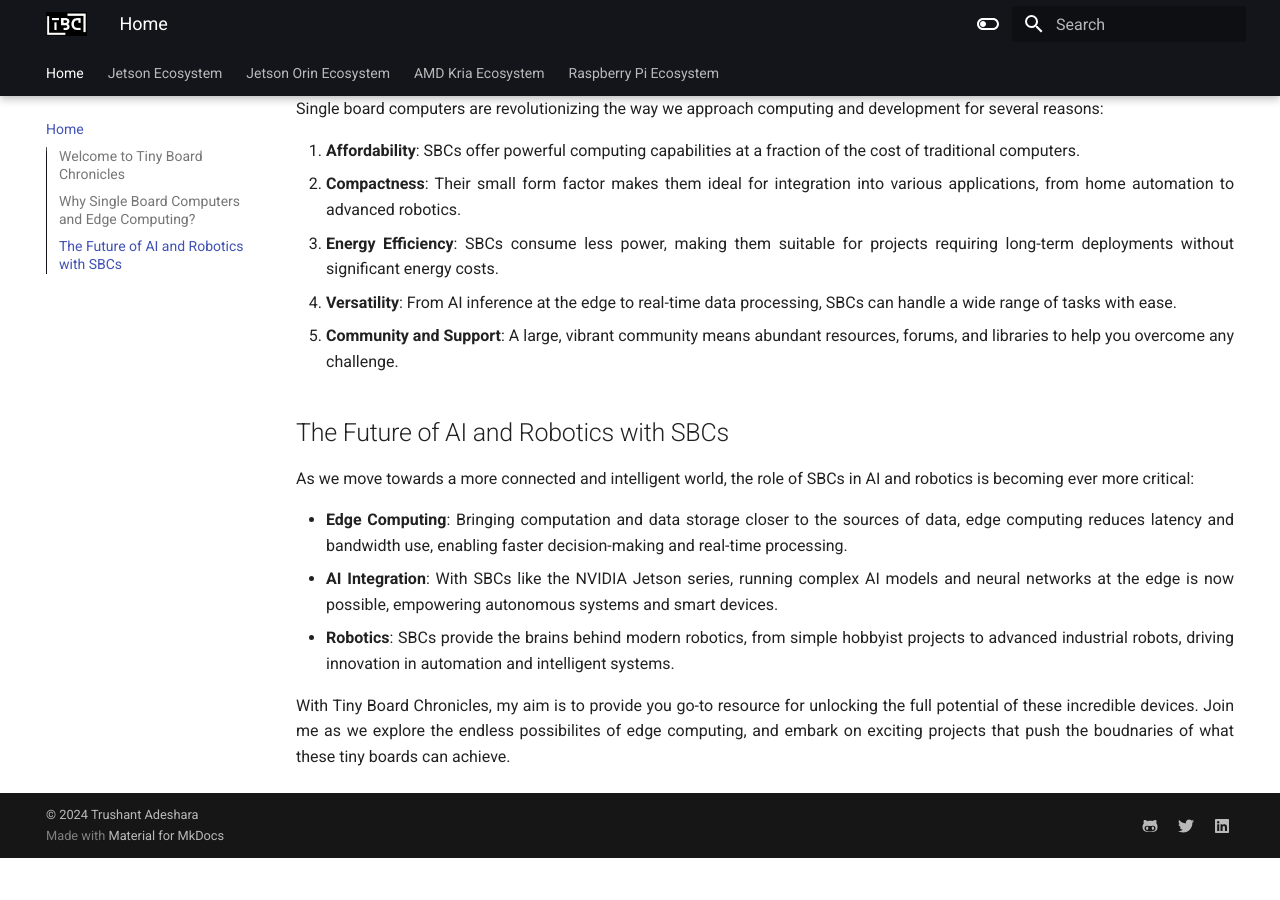
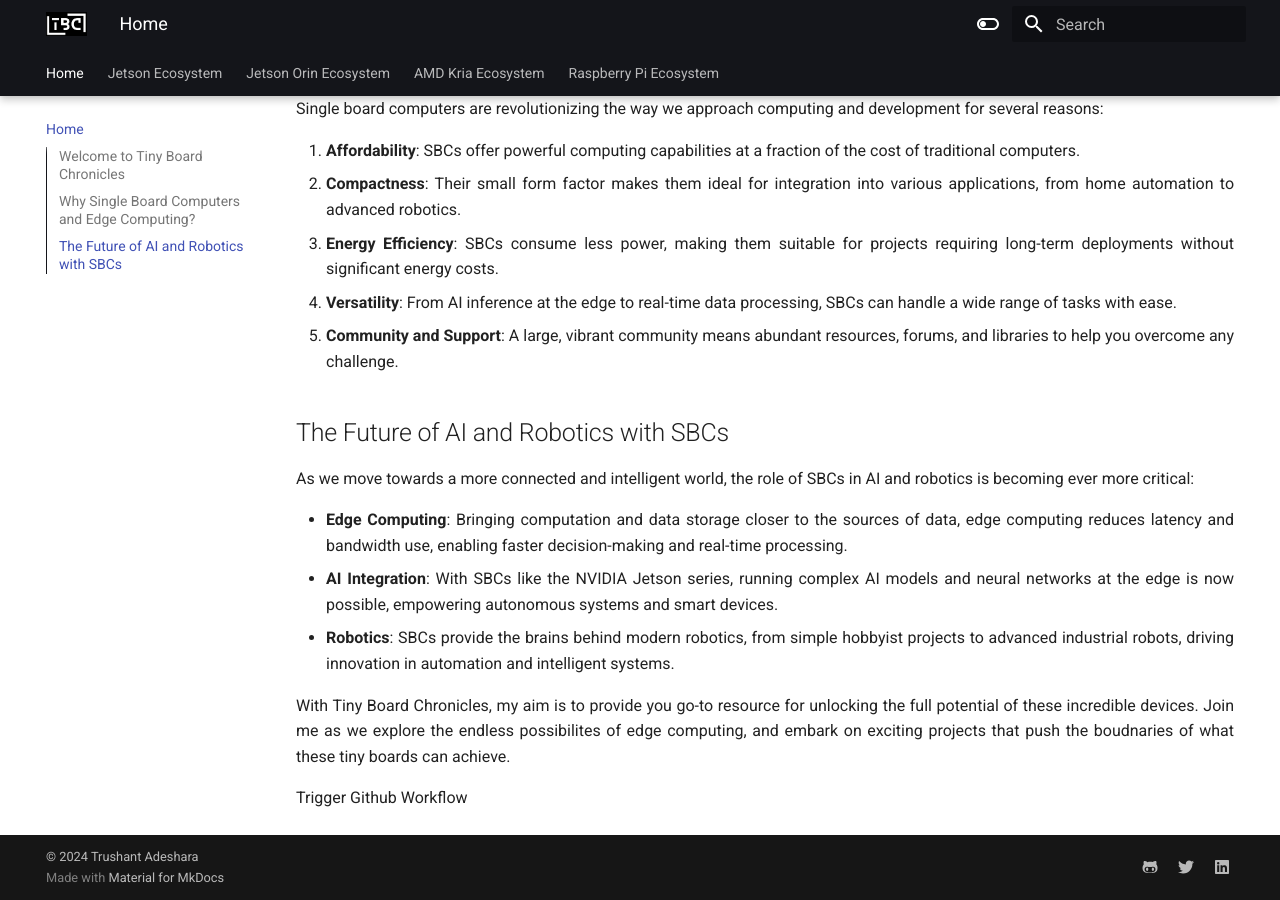
Before and after one commit to trushant05/tiny_board_chronicles, an MkDocs documentation site: the page built from docs/index.md, in a window 1280 px wide and 900 px high, scrolled down 899 px. Built offline with MkDocs 1.6.1 and Material for MkDocs 9.7.7, drawn with Linux system fonts in a browser that asks for light colours; before the commit the page ends 1757 px from its top, so only the background shows below that.

Commit message:
Update index.md to trigger Github action

```diff
--- a/docs/index.md
+++ b/docs/index.md
@@ -39,3 +39,5 @@ As we move towards a more connected and intelligent world, the role of SBCs in A
 
 <p class="justified-content">
 With Tiny Board Chronicles, my aim is to provide you go-to resource for unlocking the full potential of these incredible devices. Join me as we explore the endless possibilites of edge computing, and embark on exciting projects that push the boudnaries of what these tiny boards can achieve.</p>
+
+Trigger Github Workflow
```
